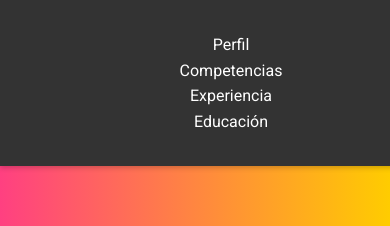
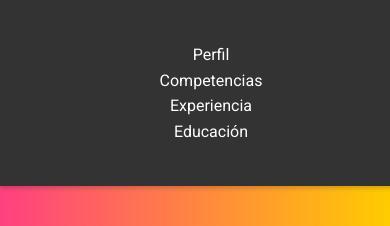
Before and after one commit to JorgeRG00/jorgerg00.github.io, a plain HTML site: page index.html in a window 390 px wide. Shown: the top 226 px of the page. Drawn offline with Linux system fonts and the light colour scheme.

Commit message:
Cambios nav

```diff
--- a/styles.css
+++ b/styles.css
@@ -232,7 +232,7 @@ footer {
 }
 
 /* Media query para pantallas pequeñas */
-@media only screen and (max-width: 768px) {
+@media only screen and (max-width: 412px) {
 
     /* Ajustes en la barra de navegación */
     /* Alternativa con position sticky */
@@ -244,6 +244,7 @@ footer {
     .navbar ul {
         flex-direction: column;
         align-items: center;
+        padding: 10px 0;
     }
 
     .navbar a {
```
